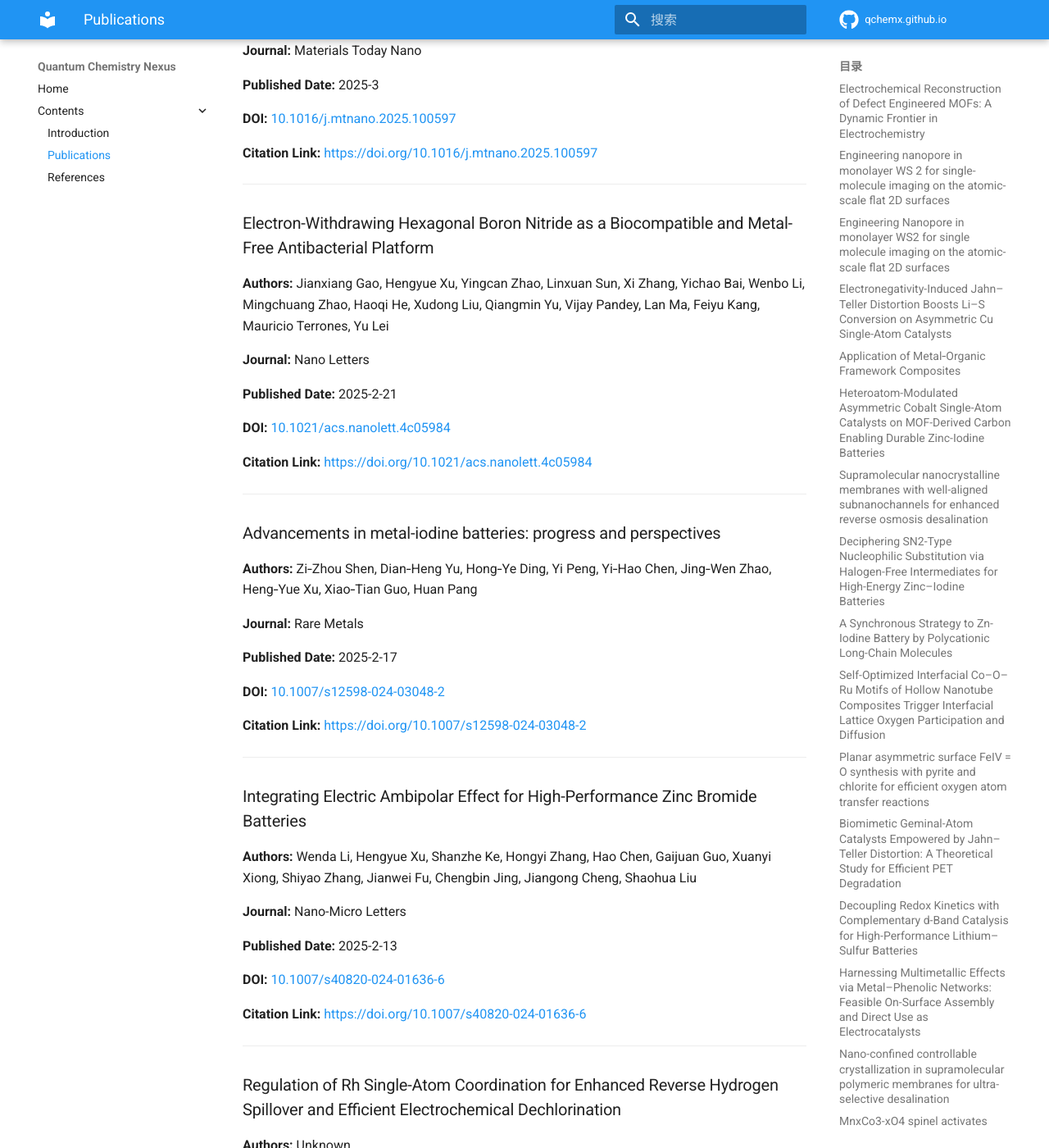
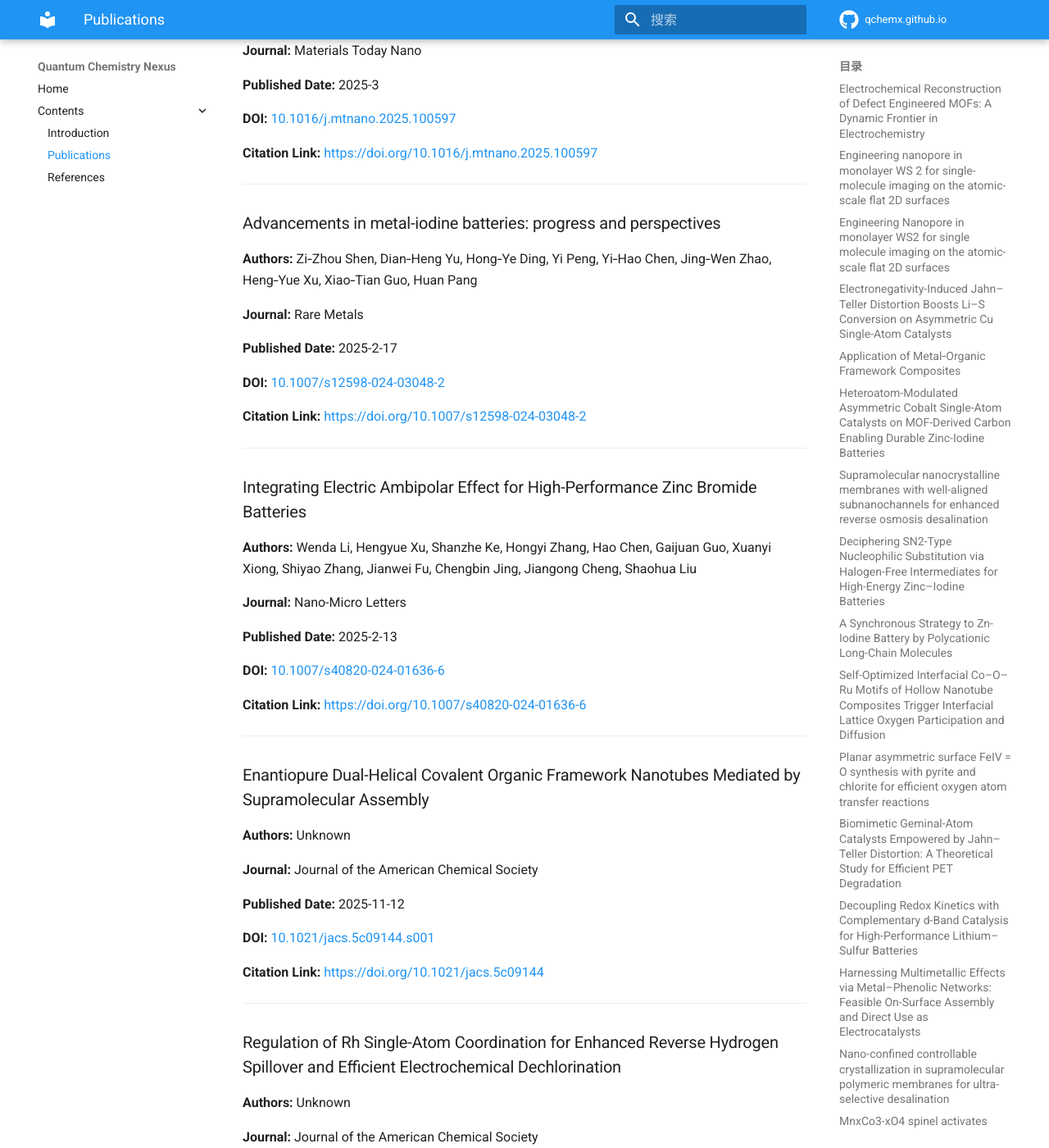
Before and after one commit to QChemX/qchemx.github.io, an MkDocs documentation site: the page built from docs/publications.md, in a window 1280 px wide and 1400 px high, scrolled down 6176 px. Shown: the whole window at 82% size. Built offline with MkDocs 1.6.1 and Material for MkDocs 9.7.7, drawn with Linux system fonts in a browser that asks for light colours; comment, search, counter and statistics services are not loaded; some of the changed text lies outside the part shown.

Commit message:
[orcid sync] Update publications

```diff
--- a/docs/publications.md
+++ b/docs/publications.md
@@ -294,22 +294,6 @@ This page was generated automatically.
 
 ---
 
-### Electron-Withdrawing Hexagonal Boron Nitride as a Biocompatible and Metal-Free Antibacterial Platform
-
-**Authors:** Jianxiang Gao, Hengyue Xu, Yingcan Zhao, Linxuan Sun, Xi Zhang, Yichao Bai, Wenbo Li, Mingchuang Zhao, Haoqi He, Xudong Liu, Qiangmin Yu, Vijay Pandey, Lan Ma, Feiyu Kang, Mauricio Terrones, Yu Lei
-
-**Journal:** Nano Letters
-
-**Published Date:** 2025-2-21
-
-**DOI:** [10.1021/acs.nanolett.4c05984](https://doi.org/10.1021/acs.nanolett.4c05984)
-
-**Citation Link:** [https://doi.org/10.1021/acs.nanolett.4c05984](https://doi.org/10.1021/acs.nanolett.4c05984)
-
-
-
----
-
 ### Advancements in metal-iodine batteries: progress and perspectives
 
 **Authors:** Zi‐Zhou Shen, Dian‐Heng Yu, Hong‐Ye Ding, Yi Peng, Yi‐Hao Chen, Jing‐Wen Zhao, Heng‐Yue Xu, Xiao‐Tian Guo, Huan Pang
@@ -342,6 +326,22 @@ This page was generated automatically.
 
 ---
 
+### Enantiopure Dual-Helical Covalent Organic Framework Nanotubes Mediated by Supramolecular Assembly
+
+**Authors:** Unknown
+
+**Journal:** Journal of the American Chemical Society
+
+**Published Date:** 2025-11-12
+
+**DOI:** [10.1021/jacs.5c09144.s001](https://doi.org/10.1021/jacs.5c09144.s001)
+
+**Citation Link:** [https://doi.org/10.1021/jacs.5c09144](https://doi.org/10.1021/jacs.5c09144)
+
+
+
+---
+
 ### Regulation of Rh Single-Atom Coordination for Enhanced Reverse Hydrogen Spillover and Efficient Electrochemical Dechlorination
 
 **Authors:** Unknown
@@ -369,22 +369,6 @@ This page was generated automatically.
 **DOI:** [10.1038/s41467-025-63969-z](https://doi.org/10.1038/s41467-025-63969-z)
 
 **Citation Link:** [https://doi.org/10.1038/s41467-025-63969-z](https://doi.org/10.1038/s41467-025-63969-z)
-
-
-
----
-
-### Enantiopure Dual-Helical Covalent Organic Framework Nanotubes Mediated by Supramolecular Assembly
-
-**Authors:** Wenda Li, Hengyue Xu, Hongyi Zhang, Hao Chen, Shanzhe Ke, Gaijuan Guo, Facai Wei, Jianwei Fu, Chengbin Jing, Jiangong Cheng, Shaohua Liu
-
-**Journal:** Journal of the American Chemical Society
-
-**Published Date:** 2025-10-31
-
-**DOI:** [10.1021/jacs.5c09144](https://doi.org/10.1021/jacs.5c09144)
-
-**Citation Link:** [https://doi.org/10.1021/jacs.5c09144](https://doi.org/10.1021/jacs.5c09144)
 
 
 
@@ -481,6 +465,22 @@ This page was generated automatically.
 **DOI:** [10.1021/acs.nanolett.5c00233.s001](https://doi.org/10.1021/acs.nanolett.5c00233.s001)
 
 **Citation Link:** [https://doi.org/10.1021/acs.nanolett.5c00233](https://doi.org/10.1021/acs.nanolett.5c00233)
+
+
+
+---
+
+### Electron-Withdrawing Hexagonal Boron Nitride as a Biocompatible and Metal-Free Antibacterial Platform
+
+**Authors:** Unknown
+
+**Journal:** Nano Letters
+
+**Published Date:** 2025-03-05
+
+**DOI:** [10.1021/acs.nanolett.4c05984.s001](https://doi.org/10.1021/acs.nanolett.4c05984.s001)
+
+**Citation Link:** [https://doi.org/10.1021/acs.nanolett.4c05984](https://doi.org/10.1021/acs.nanolett.4c05984)
 
 
 
```
Also changed, not shown: other parts of docs/publications.md (+1 -1 lines).
